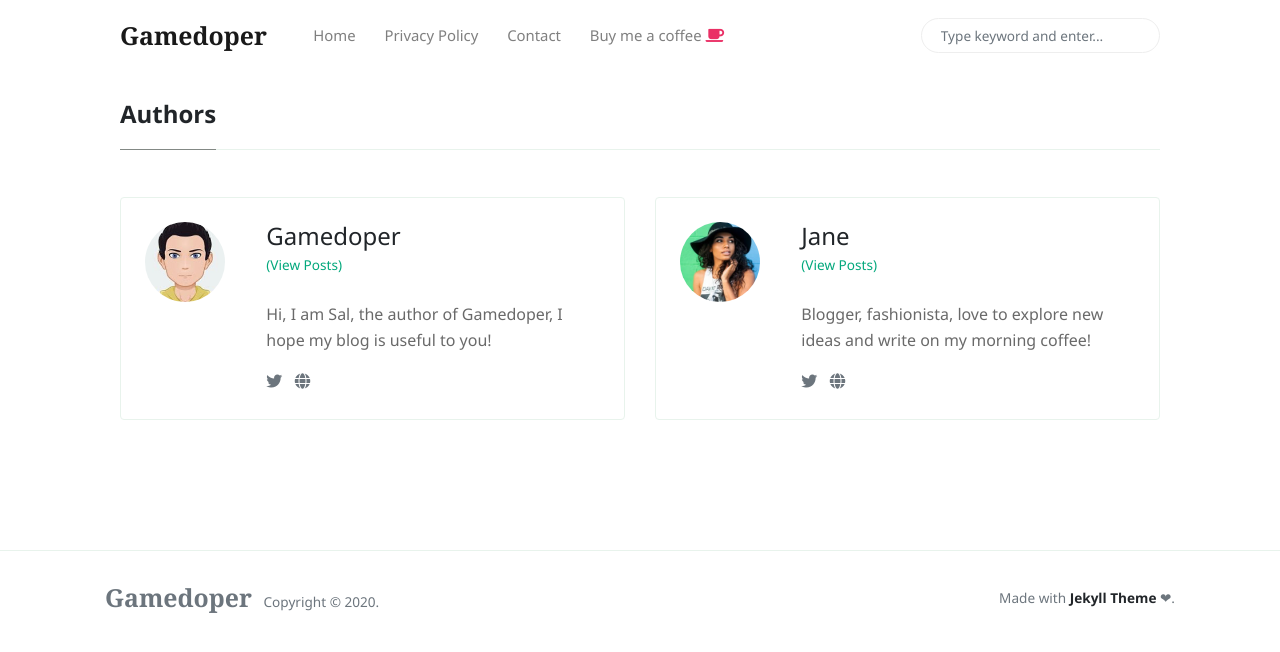
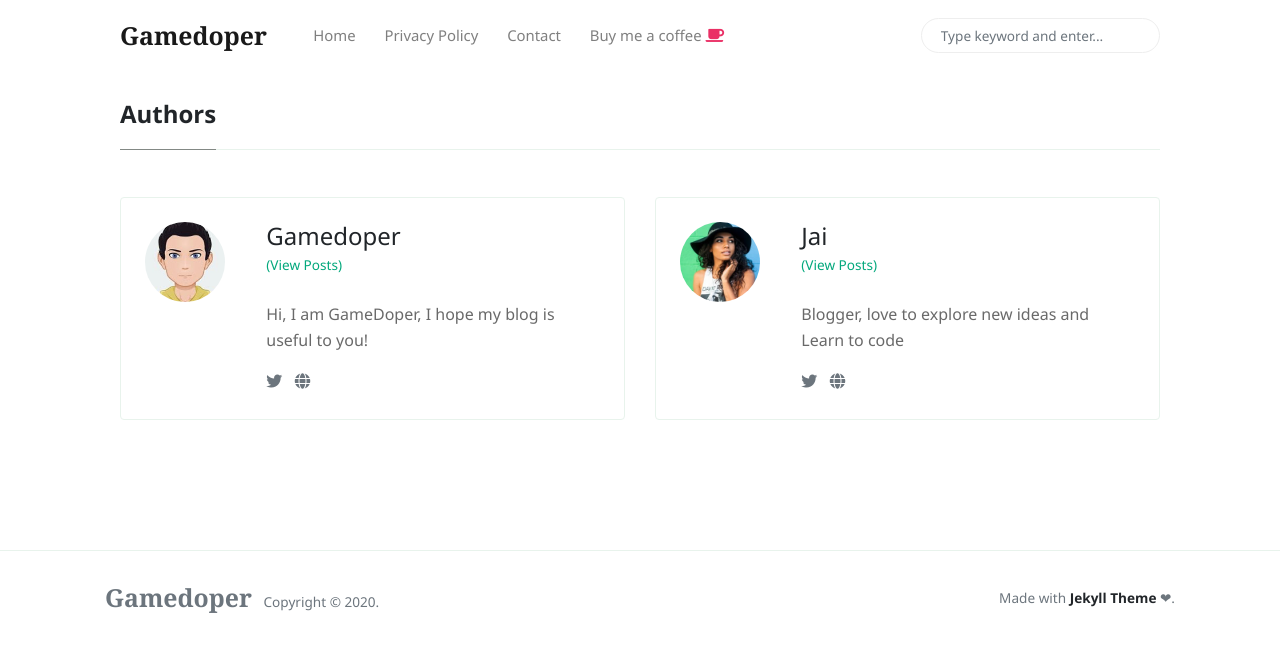
Before and after one commit to Gamedoper/Gamedoperarchives.github.io, a Jekyll site: the page built from _pages/authors-list.html, in a window 1280 px wide. Shown: the top 652 px of the page. Built offline with Jekyll 4.4.1, drawn with Linux system fonts in a browser that asks for light colours; nearby versions of some CDN libraries.

Commit message:
Update _config.yml

```diff
--- a/_config.yml
+++ b/_config.yml
@@ -24,17 +24,17 @@ authors:
       name:           Gamedoper
       site:           https://gamedoper.com
       avatar:         assets/images/avatar1.jpg
-      bio:            "Hi, I am Sal, the author of Gamedoper, I hope my blog is useful to you!"
+      bio:            "Hi, I am GameDoper, I hope my blog is useful to you!"
       email:
       twitter:        https://twitter.com/gamedoper
 
-    jane:
-      name:           Jane
+    Jai:
+      name:           Jai
       site:
       avatar:         assets/images/avatar2.jpg
-      bio:            "Blogger, fashionista, love to explore new ideas and write on my morning coffee!"
+      bio:            "Blogger, love to explore new ideas and Learn to code"
       email:
-      twitter:        https://twitter.com/gamedoper
+      twitter:        https://twitter.com/jaiprince17
 
 # Defaults
 defaults:
```
